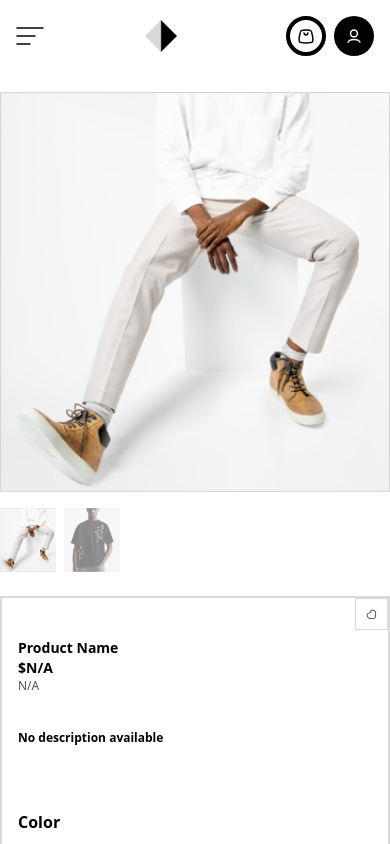
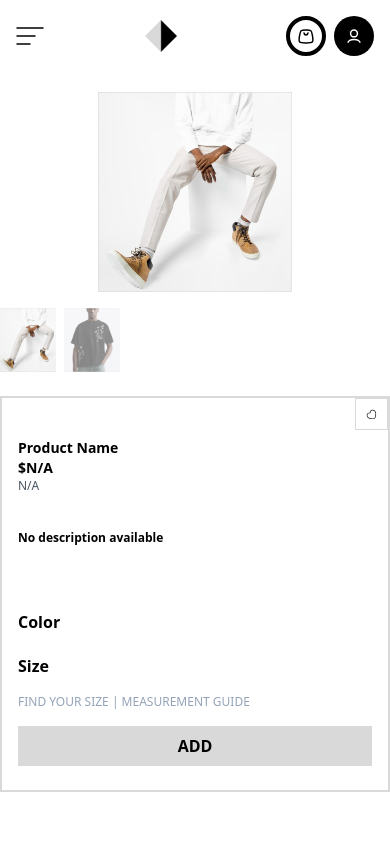
Before and after one commit to Acquaah-Emmanuel-Kofi/fashion-commerce, a Next.js app: page /products/1 in a window 390 px wide. Shown: the top 844 px of the page. Built offline with nearby package versions, Linux system fonts and the light colour scheme.

Commit message:
refactor: update product images component with dynamic data

```diff
--- a/src/app/products/[id]/components/ProductImages.tsx
+++ b/src/app/products/[id]/components/ProductImages.tsx
@@ -25,11 +25,11 @@ const ProductImages: React.FC<IProductImagesProps> = ({
         <Image
           src={selectedImage}
           alt="Product Image"
-          layout="responsive"
           unoptimized
           width={900}
           height={200}
-          className="w-full object-cover"
+          priority
+          className="w-full object-contain max-h-[200px] lg:max-h-[450px]"
         />
       </div>
 
@@ -48,6 +48,8 @@ const ProductImages: React.FC<IProductImagesProps> = ({
                 src={thumb}
                 alt={`Thumbnail ${idx}`}
                 className="w-full h-full object-cover"
+                width={56}
+                height={64}
               />
             </div>
           ))}
```
